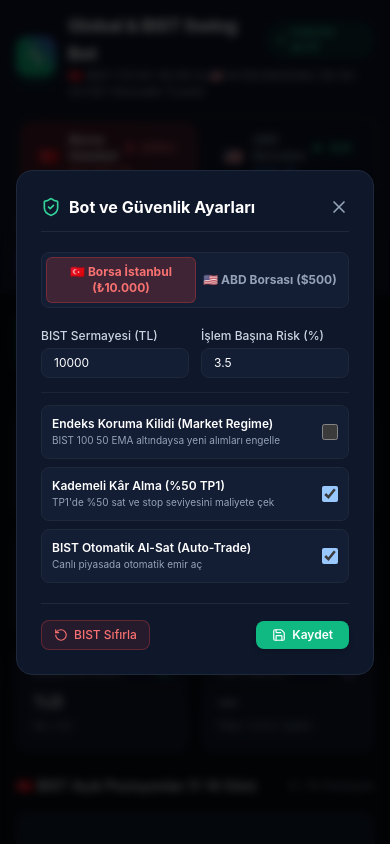
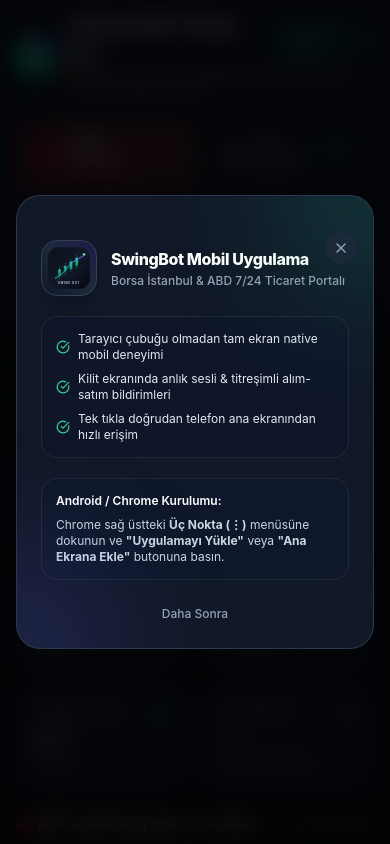
Before and after one commit to Mehmetsahin46/us-stock-swing-bot, a Next.js app: page / in a window 390 px wide. Both pictures are taken after a click on the button 344 px from the left and 263 px from the top of the page. Shown: the top 844 px of the page. Built offline with nearby package versions, Linux system fonts and the light colour scheme; no server answers.

Commit message:
feat: complete PWA mobile app support with high-res modern app icon, Service Worker, and interactive Install App modal

```diff
--- a/src/app/page.tsx
+++ b/src/app/page.tsx
@@ -11,6 +11,7 @@
 import { SettingsModal } from '@/components/SettingsModal';
 import { AddStockModal } from '@/components/AddStockModal';
 import { NewsView } from '@/components/NewsView';
+import { InstallPwaModal } from '@/components/InstallPwaModal';
 import {
   DualPortfolioState,
   MarketPortfolio,
@@ -39,6 +40,7 @@
   const [activeTab, setActiveTab] = useState<'DASHBOARD' | 'SCANNER' | 'NEWS' | 'HISTORY' | 'BACKTEST'>('DASHBOARD');
   const [settingsOpen, setSettingsOpen] = useState<boolean>(false);
   const [addStockOpen, setAddStockOpen] = useState<boolean>(false);
+  const [installModalOpen, setInstallModalOpen] = useState<boolean>(false);
   const [toastMessage, setToastMessage] = useState<string | null>(null);
 
   function showToast(msg: string) {
@@ -224,6 +226,7 @@
         isScanning={isScanning}
         onOpenSettings={() => setSettingsOpen(true)}
         onOpenAddStock={() => setAddStockOpen(true)}
+        onOpenInstall={() => setInstallModalOpen(true)}
         lastScanTime={dualState.lastScanTime}
         activeMarket={activeMarket}
         onSelectMarket={setActiveMarket}
@@ -431,6 +434,11 @@
           showToast('Özel hisse başarıyla eklendi ve canlı taramaya dahil edildi.');
         }}
       />
+
+      <InstallPwaModal
+        isOpen={installModalOpen}
+        onClose={() => setInstallModalOpen(false)}
+      />
     </div>
   );
 }
--- a/src/components/Header.tsx
+++ b/src/components/Header.tsx
@@ -1,7 +1,7 @@
 'use client';
 
 import React, { useEffect, useState } from 'react';
-import { Activity, RefreshCw, Settings, CheckCircle2, Clock, CloudLightning, ShieldCheck, ShieldAlert, Bell, BellRing } from 'lucide-react';
+import { Activity, RefreshCw, Settings, CheckCircle2, Clock, CloudLightning, ShieldCheck, ShieldAlert, Bell, BellRing, Smartphone } from 'lucide-react';
 import { MarketRegime, MarketType } from '@/lib/types';
 import { requestNotificationPermission, getNotificationPermission } from '@/lib/notificationManager';
 
@@ -10,6 +10,7 @@
   isScanning: boolean;
   onOpenSettings: () => void;
   onOpenAddStock?: () => void;
+  onOpenInstall?: () => void;
   lastScanTime: string | null;
   activeMarket: MarketType;
   onSelectMarket: (m: MarketType) => void;
@@ -26,6 +27,7 @@
   isScanning,
   onOpenSettings,
   onOpenAddStock,
+  onOpenInstall,
   lastScanTime,
   activeMarket,
   onSelectMarket,
@@ -250,6 +252,17 @@
           )}
         </button>
 
+        {onOpenInstall && (
+          <button
+            onClick={onOpenInstall}
+            className="flex items-center gap-1.5 px-3 py-1.5 rounded-lg bg-gradient-to-r from-emerald-500/20 to-teal-500/20 hover:from-emerald-500/30 hover:to-teal-500/30 border border-emerald-500/40 text-emerald-300 hover:text-white text-xs font-bold transition-all cursor-pointer shadow-sm"
+            title="Telefona Mobil Uygulama Olarak Yükle"
+          >
+            <Smartphone className="w-3.5 h-3.5 text-emerald-400" />
+            <span className="hidden sm:inline">Uygulama İndir</span>
+          </button>
+        )}
+
         <button
           onClick={onOpenSettings}
           className="p-1.5 rounded-lg bg-card hover:bg-slate-800 border border-border text-slate-300 hover:text-white transition-colors cursor-pointer"
--- /dev/null
+++ b/src/components/InstallPwaModal.tsx
@@ -0,0 +1,167 @@
+'use client';
+
+import React, { useState, useEffect } from 'react';
+import { Download, X, Smartphone, CheckCircle, Share, PlusSquare, ArrowRight, ShieldCheck, Zap } from 'lucide-react';
+
+interface InstallPwaModalProps {
+  isOpen: boolean;
+  onClose: () => void;
+}
+
+export const InstallPwaModal: React.FC<InstallPwaModalProps> = ({ isOpen, onClose }) => {
+  const [deferredPrompt, setDeferredPrompt] = useState<any>(null);
+  const [isIOS, setIsIOS] = useState<boolean>(false);
+  const [isInstalled, setIsInstalled] = useState<boolean>(false);
+
+  useEffect(() => {
+    // Check if already installed / standalone
+    if (window.matchMedia('(display-mode: standalone)').matches || (window.navigator as any).standalone) {
+      setIsInstalled(true);
+    }
+
+    // Detect iOS
+    const userAgent = window.navigator.userAgent.toLowerCase();
+    const ios = /iphone|ipad|ipod/.test(userAgent);
+    setIsIOS(ios);
+
+    // Capture beforeinstallprompt for Chrome / Android / Desktop
+    const handleBeforeInstallPrompt = (e: Event) => {
+      e.preventDefault();
+      setDeferredPrompt(e);
+    };
+
+    window.addEventListener('beforeinstallprompt', handleBeforeInstallPrompt);
+
+    // Register Service Worker
+    if ('serviceWorker' in navigator) {
+      navigator.serviceWorker.register('/sw.js').catch(err => {
+        console.error('ServiceWorker registration failed:', err);
+      });
+    }
+
+    return () => {
+      window.removeEventListener('beforeinstallprompt', handleBeforeInstallPrompt);
+    };
+  }, []);
+
+  const handleInstallClick = async () => {
+    if (deferredPrompt) {
+      deferredPrompt.prompt();
+      const { outcome } = await deferredPrompt.userChoice;
+      if (outcome === 'accepted') {
+        setIsInstalled(true);
+        onClose();
+      }
+      setDeferredPrompt(null);
+    }
+  };
+
+  if (!isOpen) return null;
+
+  return (
+    <div className="fixed inset-0 z-50 flex items-center justify-center p-4 bg-black/80 backdrop-blur-md animate-fade-in">
+      <div className="relative w-full max-w-md bg-[#111827] border border-slate-700/80 rounded-3xl p-6 shadow-2xl space-y-5 overflow-hidden">
+        {/* Glow Accent */}
+        <div className="absolute -top-24 -right-24 w-48 h-48 bg-primary-500/20 rounded-full blur-3xl pointer-events-none" />
+        <div className="absolute -bottom-24 -left-24 w-48 h-48 bg-indigo-500/20 rounded-full blur-3xl pointer-events-none" />
+
+        {/* Close Button */}
+        <button
+          onClick={onClose}
+          className="absolute top-4 right-4 p-2 rounded-full bg-slate-800/80 text-slate-400 hover:text-white transition-colors cursor-pointer"
+        >
+          <X className="w-4 h-4" />
+        </button>
+
+        {/* App Icon & Title */}
+        <div className="flex items-center gap-3.5">
+          <div className="w-14 h-14 rounded-2xl bg-gradient-to-tr from-slate-900 via-slate-800 to-indigo-950 border border-slate-700 p-1.5 shadow-xl flex items-center justify-center flex-shrink-0">
+            <img src="/icon.svg" alt="App Icon" className="w-full h-full object-contain" />
+          </div>
+          <div>
+            <h3 className="text-base font-extrabold text-white tracking-tight flex items-center gap-1.5">
+              <span>SwingBot Mobil Uygulama</span>
+            </h3>
+            <p className="text-xs text-slate-400 font-medium mt-0.5">
+              Borsa İstanbul & ABD 7/24 Ticaret Portalı
+            </p>
+          </div>
+        </div>
+
+        {/* Features Checklist */}
+        <div className="p-3.5 rounded-2xl bg-slate-900/90 border border-slate-800 space-y-2 text-xs">
+          <div className="flex items-center gap-2 text-slate-200">
+            <CheckCircle className="w-3.5 h-3.5 text-emerald-400 flex-shrink-0" />
+            <span>Tarayıcı çubuğu olmadan tam ekran native mobil deneyimi</span>
+          </div>
+          <div className="flex items-center gap-2 text-slate-200">
+            <CheckCircle className="w-3.5 h-3.5 text-emerald-400 flex-shrink-0" />
+            <span>Kilit ekranında anlık sesli & titreşimli alım-satım bildirimleri</span>
+          </div>
+          <div className="flex items-center gap-2 text-slate-200">
+            <CheckCircle className="w-3.5 h-3.5 text-emerald-400 flex-shrink-0" />
+            <span>Tek tıkla doğrudan telefon ana ekranından hızlı erişim</span>
+          </div>
+        </div>
+
+        {/* Platform Specific Action */}
+        {isInstalled ? (
+          <div className="p-4 rounded-2xl bg-emerald-500/10 border border-emerald-500/30 text-center space-y-1">
+            <p className="text-xs font-bold text-emerald-400">🎉 Uygulama Zaten Cihazınızda Yüklü!</p>
+            <p className="text-[11px] text-slate-400">Ana ekranınızdaki SwingBot simgesinden doğrudan açabilirsiniz.</p>
+          </div>
+        ) : isIOS ? (
+          /* iOS Instructions */
+          <div className="space-y-3 p-4 rounded-2xl bg-indigo-500/10 border border-indigo-500/30">
+            <div className="text-xs font-bold text-indigo-300 flex items-center gap-1.5">
+              <Smartphone className="w-4 h-4 text-indigo-400" />
+              <span>iPhone (iOS) Kurulum Adımları:</span>
+            </div>
+
+            <ol className="space-y-2.5 text-xs text-slate-300 pl-1">
+              <li className="flex items-center gap-2">
+                <span className="w-5 h-5 rounded-full bg-indigo-600 text-white font-bold flex items-center justify-center text-[10px] flex-shrink-0">1</span>
+                <span>Safari ekranının altındaki <strong>Paylaş ( <Share className="w-3 h-3 inline text-indigo-400" /> )</strong> simgesine dokunun.</span>
+              </li>
+              <li className="flex items-center gap-2">
+                <span className="w-5 h-5 rounded-full bg-indigo-600 text-white font-bold flex items-center justify-center text-[10px] flex-shrink-0">2</span>
+                <span>Aşağı kaydırıp <strong>"Ana Ekrana Ekle" ( <PlusSquare className="w-3 h-3 inline text-indigo-400" /> )</strong> seçeneğine tıklayın.</span>
+              </li>
+              <li className="flex items-center gap-2">
+                <span className="w-5 h-5 rounded-full bg-indigo-600 text-white font-bold flex items-center justify-center text-[10px] flex-shrink-0">3</span>
+                <span>Sağ üstteki <strong>"Ekle"</strong> butonuna basın. İşlem tamam!</span>
+              </li>
+            </ol>
+          </div>
+        ) : (
+          /* Android / Chrome One-Click Install */
+          <div className="space-y-3">
+            {deferredPrompt ? (
+              <button
+                onClick={handleInstallClick}
+                className="w-full py-3 px-4 rounded-2xl bg-gradient-to-r from-emerald-500 via-primary-500 to-indigo-600 hover:opacity-95 text-white font-bold text-sm shadow-xl shadow-primary-500/25 flex items-center justify-center gap-2 transition-all cursor-pointer active:scale-98"
+              >
+                <Download className="w-4 h-4" />
+                <span>Tek Tıkla Telefona Yükle</span>
+              </button>
+            ) : (
+              <div className="space-y-2 p-3.5 rounded-2xl bg-slate-900 border border-slate-800 text-xs text-slate-300">
+                <p className="font-semibold text-white">Android / Chrome Kurulumu:</p>
+                <p>Chrome sağ üstteki <strong>Üç Nokta (⋮)</strong> menüsüne dokunun ve <strong>"Uygulamayı Yükle"</strong> veya <strong>"Ana Ekrana Ekle"</strong> butonuna basın.</p>
+              </div>
+            )}
+          </div>
+        )}
+
+        <div className="text-center">
+          <button
+            onClick={onClose}
+            className="text-xs text-slate-400 hover:text-white transition-colors cursor-pointer font-medium"
+          >
+            Daha Sonra
+          </button>
+        </div>
+      </div>
+    </div>
+  );
+};
```
Also changed, not shown: public/sw.js (added, +16 -0 lines), public/favicon.svg (added), public/icon.svg (added), public/manifest.json.
